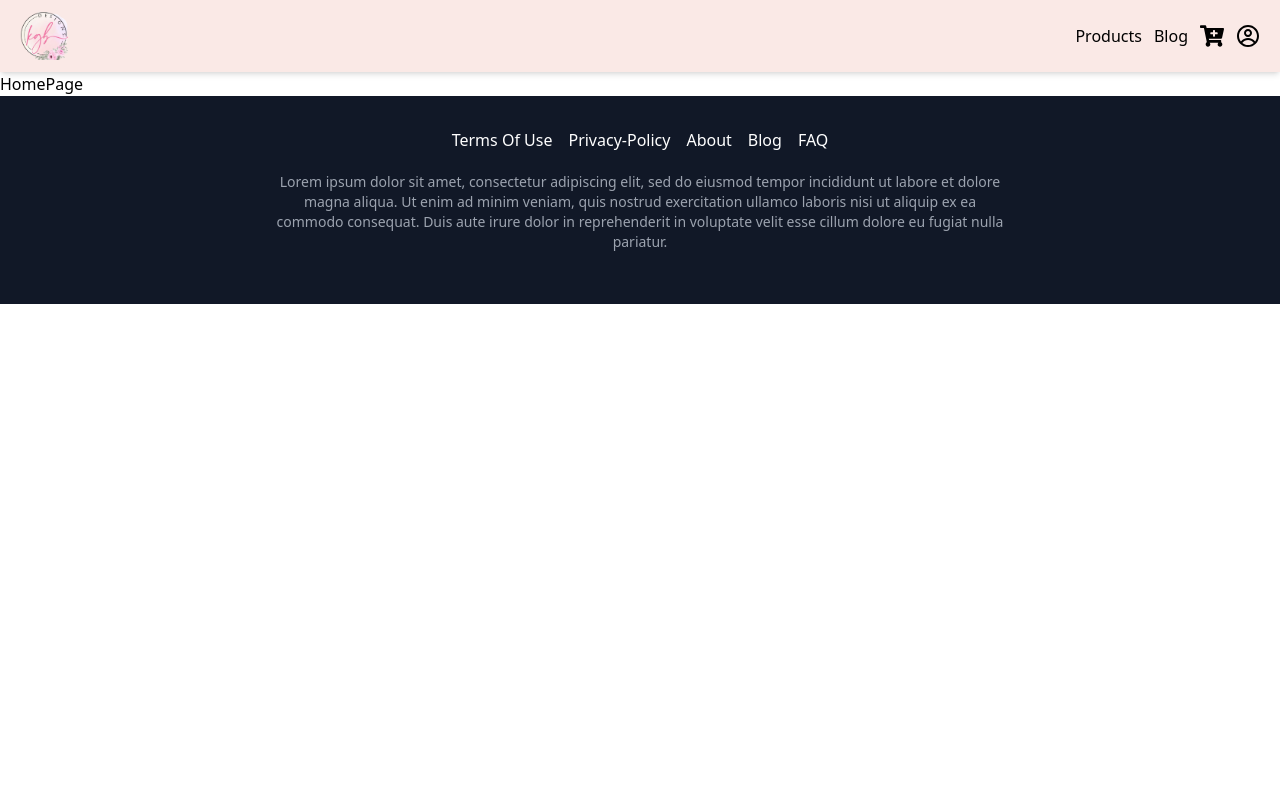
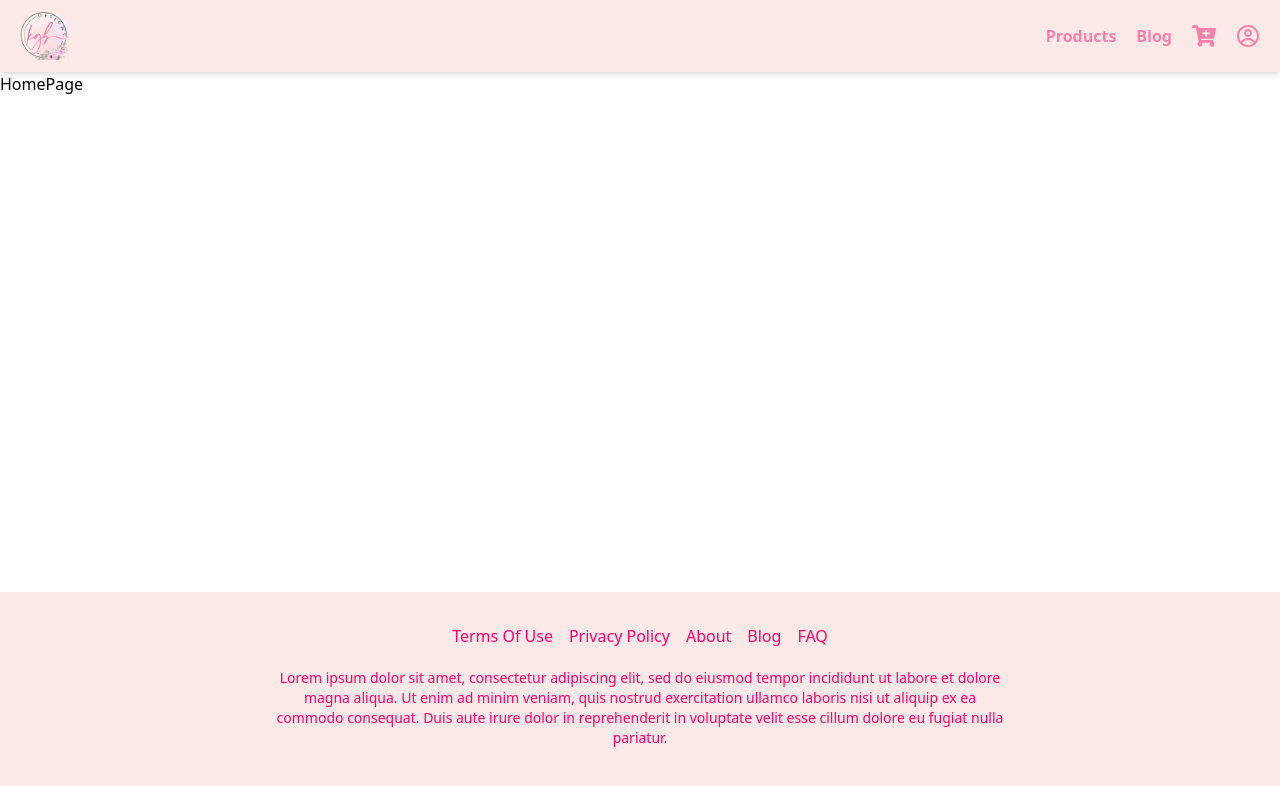
Before and after one commit to gr7800/KGB_ECOMMERS, a React (Vite) app in the folder kgb_Ecommerse/: page / in a window 1280 px wide. Shown: the top 786 px of the page. Built offline with nearby package versions, Linux system fonts and the light colour scheme.

Commit message:
Navbar completed

```diff
--- a/kgb_Ecommerse/src/App.jsx
+++ b/kgb_Ecommerse/src/App.jsx
@@ -2,7 +2,6 @@ import { AllRoutes } from './AllRoutes/AllRoutes'
 import './App.css'
 
 function App() {
-
   return (
     <AllRoutes />
   )
--- a/kgb_Ecommerse/src/component/Footer.jsx
+++ b/kgb_Ecommerse/src/component/Footer.jsx
@@ -2,18 +2,18 @@ import React from "react";
 
 const Footer = () => {
   return (
-    <footer className="w-full bg-gray-900 text-white py-8">
+    <footer className="w-full bg-[#fae9e6] text-[#ff006c] py-8 absolute bottom-0">
       <div className="max-w-7xl mx-auto px-4 sm:px-6 lg:px-8 w-full flex justify-center items-center">
         <div className="flex flex-col justify-center gap-5 w-full lg:w-[60%] md:w-[70%] sm:w-[90%]">
           <ul className="flex justify-center space-x-4 mb-4 md:mb-0 w-full">
-            <li className="cursor-pointer hover:text-gray-400">Terms Of Use</li>
-            <li className="cursor-pointer hover:text-gray-400">Privacy-Policy</li>
-            <li className="cursor-pointer hover:text-gray-400">About</li>
-            <li className="cursor-pointer hover:text-gray-400">Blog</li>
-            <li className="cursor-pointer hover:text-gray-400">FAQ</li>
+            <li className="cursor-pointer hover:text-[#e67e22] transition-colors duration-200">Terms Of Use</li>
+            <li className="cursor-pointer hover:text-[#e67e22] transition-colors duration-200">Privacy Policy</li>
+            <li className="cursor-pointer hover:text-[#e67e22] transition-colors duration-200">About</li>
+            <li className="cursor-pointer hover:text-[#e67e22] transition-colors duration-200">Blog</li>
+            <li className="cursor-pointer hover:text-[#e67e22] transition-colors duration-200">FAQ</li>
           </ul>
 
-          <div className="text-sm mb-4 md:mb-0 text-gray-400 w-full text-center">
+          <div className="text-sm mb-4 md:mb-0 text-[#ff006c] w-full text-center">
             Lorem ipsum dolor sit amet, consectetur adipiscing elit, sed do eiusmod tempor
             incididunt ut labore et dolore magna aliqua. Ut enim ad minim veniam, quis nostrud
             exercitation ullamco laboris nisi ut aliquip ex ea commodo consequat. Duis aute irure
@@ -21,16 +21,16 @@ const Footer = () => {
           </div>
 
           <div className="flex space-x-4 justify-center items-center">
-            <a href="https://www.facebook.com/mayakkatheriya/" target="_blank" rel="noopener noreferrer" className="text-white hover:text-gray-400">
+            <a href="https://www.facebook.com/mayakkatheriya/" target="_blank" rel="noopener noreferrer" className="text-[#ff006c] hover:text-[#e67e22] transition-colors duration-200">
               <i className="fab fa-facebook-f"></i>
             </a>
-            <a href="https://www.instagram.com/gupta_ji_813/" target="_blank" rel="noopener noreferrer" className="text-white hover:text-gray-400">
+            <a href="https://www.instagram.com/gupta_ji_813/" target="_blank" rel="noopener noreferrer" className="text-[#ff006c] hover:text-[#e67e22] transition-colors duration-200">
               <i className="fab fa-instagram"></i>
             </a>
-            <a href="https://github.com/Mayankkatheriya" target="_blank" rel="noopener noreferrer" className="text-white hover:text-gray-400">
+            <a href="https://github.com/Mayankkatheriya" target="_blank" rel="noopener noreferrer" className="text-[#ff006c] hover:text-[#e67e22] transition-colors duration-200">
               <i className="fab fa-github"></i>
             </a>
-            <a href="https://www.linkedin.com/in/mayank-gupta-752328173/" target="_blank" rel="noopener noreferrer" className="text-white hover:text-gray-400">
+            <a href="https://www.linkedin.com/in/mayank-gupta-752328173/" target="_blank" rel="noopener noreferrer" className="text-[#ff006c] hover:text-[#e67e22] transition-colors duration-200">
               <i className="fab fa-linkedin"></i>
             </a>
           </div>
--- a/kgb_Ecommerse/src/component/HomeWrapper.jsx
+++ b/kgb_Ecommerse/src/component/HomeWrapper.jsx
@@ -5,7 +5,7 @@ import Footer from "./Footer";
 
 const HomeWrapper = () => {
   return (
-    <div className="min-h-screen">
+    <div className="min-h-screen relative">
       <Navbar />
       <Outlet />
       <Footer />
--- a/kgb_Ecommerse/src/component/Navbar.jsx
+++ b/kgb_Ecommerse/src/component/Navbar.jsx
@@ -1,5 +1,5 @@
 import { useState } from "react";
-import { Link } from "react-router-dom";
+import { Link, useLocation, useNavigate } from "react-router-dom";
 import logo from "../assets/logo.png";
 import { FaCartPlus } from "react-icons/fa";
 import { CgProfile } from "react-icons/cg";
@@ -7,13 +7,15 @@ import { FaBars, FaTimes } from "react-icons/fa";
 
 const Navbar = () => {
   const [isOpen, setIsOpen] = useState(false);
+  const navigate = useNavigate();
+  const { pathname } = useLocation();
 
   const toggleMenu = () => {
     setIsOpen(!isOpen);
   };
 
   return (
-    <div className="w-full bg-[#fae9e6] flex justify-between items-center px-5 py-3 shadow-md">
+    <div className="w-full bg-[#fae9e6] flex justify-between items-center px-5 py-3 shadow-md relative text-[#fa7fab] font-semibold">
       <Link to="/" className="flex items-center">
         <img
           src={logo}
@@ -24,17 +26,16 @@ const Navbar = () => {
       <div className="block md:hidden ml-3 cursor-pointer" onClick={toggleMenu}>
         {isOpen ? <FaTimes size={24} /> : <FaBars size={24} />}
       </div>
-
       <nav
-        className={`absolute md:static w-full md:w-auto bg-[#fae9e6] transition-all duration-300 ease-in-out ${
-          isOpen ? "top-14" : "top-[-300px]"
-        } md:top-0 md:block md:items-center md:p-0`}
+        className={`fixed md:relative top-16 md:top-0 right-0 bg-[#fae9e6] transition-transform duration-300 ease-in-out transform ${isOpen ? "translate-x-0" : "translate-x-full"
+          } md:translate-x-0 z-50`}
       >
-        <ul className="flex flex-col md:flex-row gap-3 justify-center items-center p-4 md:p-0">
+        <ul className="flex flex-col md:flex-row gap-5 justify-center items-center p-8 md:p-0">
           <li>
             <Link
               to="/products"
-              className="hover:underline hover:text-[#e67e22] transition-colors duration-200"
+              className={`hover:underline hover:text-[#e67e22] transition-colors duration-200 ${pathname === "/products" && 'text-[#ff006c]'}`}
+              onClick={() => setIsOpen(false)}
             >
               Products
             </Link>
@@ -42,7 +43,8 @@ const Navbar = () => {
           <li>
             <Link
               to="/blog?page=1"
-              className="hover:underline hover:text-[#e67e22] transition-colors duration-200"
+              className={`hover:underline hover:text-[#e67e22] transition-colors duration-200 ${pathname === "/blog" && 'text-[#ff006c]'}`}
+              onClick={() => setIsOpen(false)}
             >
               Blog
             </Link>
@@ -50,7 +52,8 @@ const Navbar = () => {
           <li>
             <Link
               to="/cart"
-              className="hover:text-[#e67e22] transition-colors duration-200"
+              className={`hover:text-[#e67e22] transition-colors duration-200 ${pathname === "/cart" && 'text-[#ff006c]'}`}
+              onClick={() => setIsOpen(false)}
             >
               <FaCartPlus size={24} />
             </Link>
@@ -58,7 +61,8 @@ const Navbar = () => {
           <li>
             <Link
               to="/profile"
-              className="hover:text-[#e67e22] transition-colors duration-200"
+              className={`hover:text-[#e67e22] transition-colors duration-200 ${pathname === "/profile" && 'text-[#ff006c]'}`}
+              onClick={() => setIsOpen(false)}
             >
               <CgProfile size={24} />
             </Link>
--- a/kgb_Ecommerse/src/component/NotFoundPage.jsx
+++ b/kgb_Ecommerse/src/component/NotFoundPage.jsx
@@ -5,7 +5,7 @@ import Footer from "./Footer";
 
 const NotFoundPage = () => {
   return (
-    <div className="w-full min-h-screen flex items-center flex-col">
+    <div className="min-h-screen relative">
       <Navbar />
       <img
         src={pageNotFound}
```
